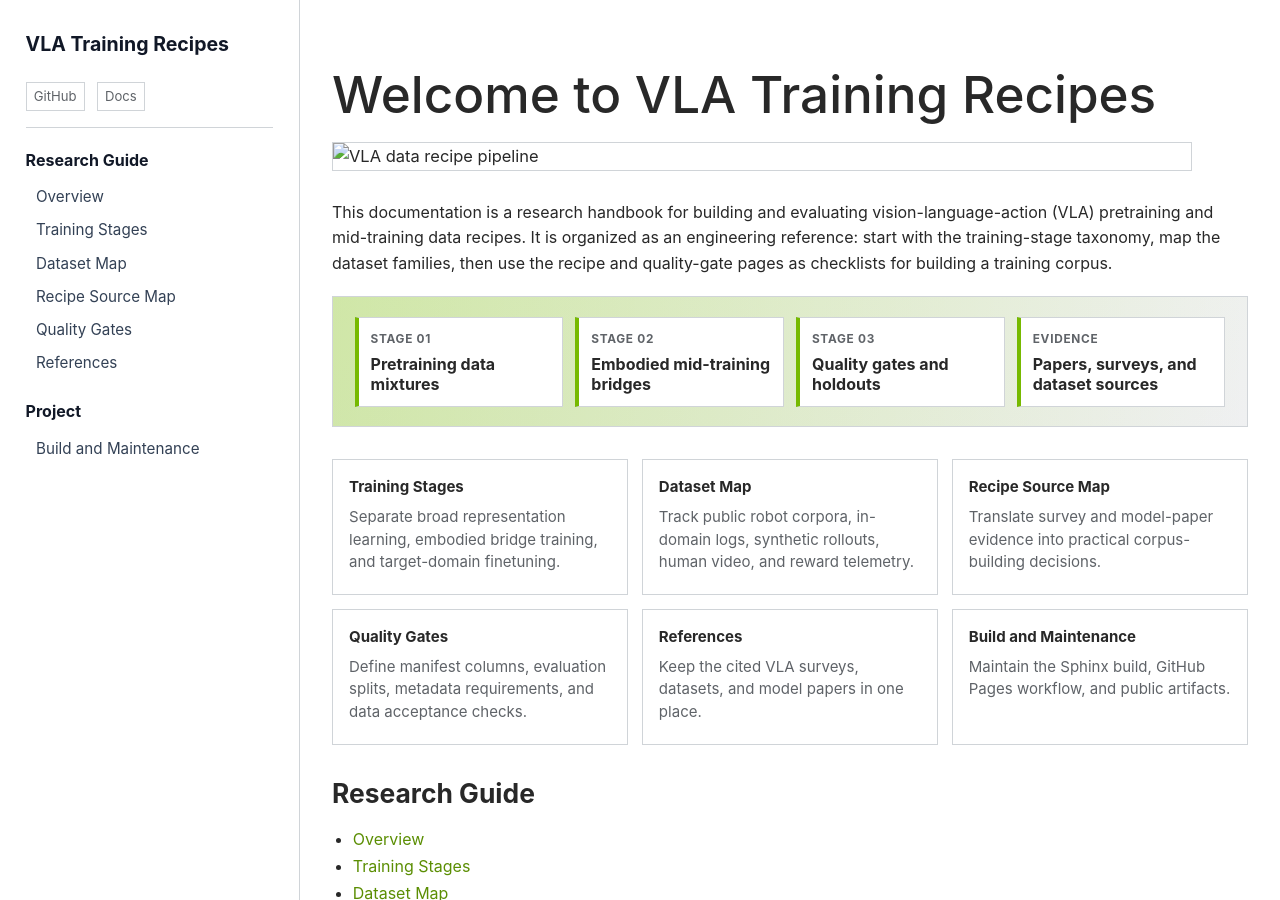
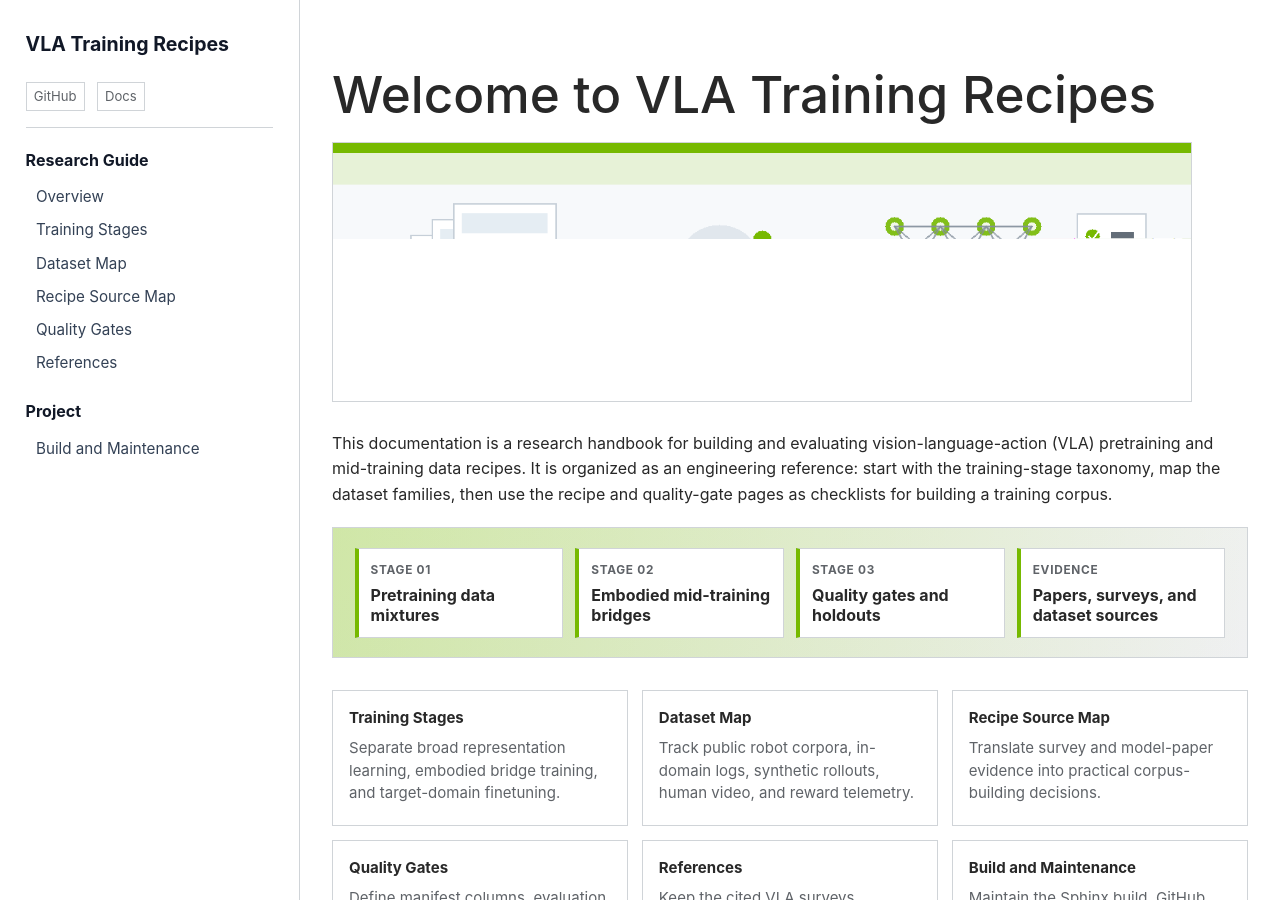
Before and after one commit to nv-sachdevkartik/pretraining-recipes, a Jekyll site: the page built from docs/index.md, in a window 1280 px wide and 900 px high. Built offline with Jekyll 4.4.1, drawn with Linux system fonts in a browser that asks for light colours.

Commit message:
Fix fallback hero image path

```diff
--- a/docs/index.md
+++ b/docs/index.md
@@ -4,7 +4,7 @@ title: Welcome to VLA Training Recipes
 
 # Welcome to VLA Training Recipes
 
-![VLA data recipe pipeline](_static/img/vla-recipe-map.png)
+![VLA data recipe pipeline](assets/img/vla-recipe-map.png)
 
 This documentation is a research handbook for building and evaluating
 vision-language-action (VLA) pretraining and mid-training data recipes. It is
```
Also changed, not shown: docs/assets/img/vla-recipe-map.png (added).
